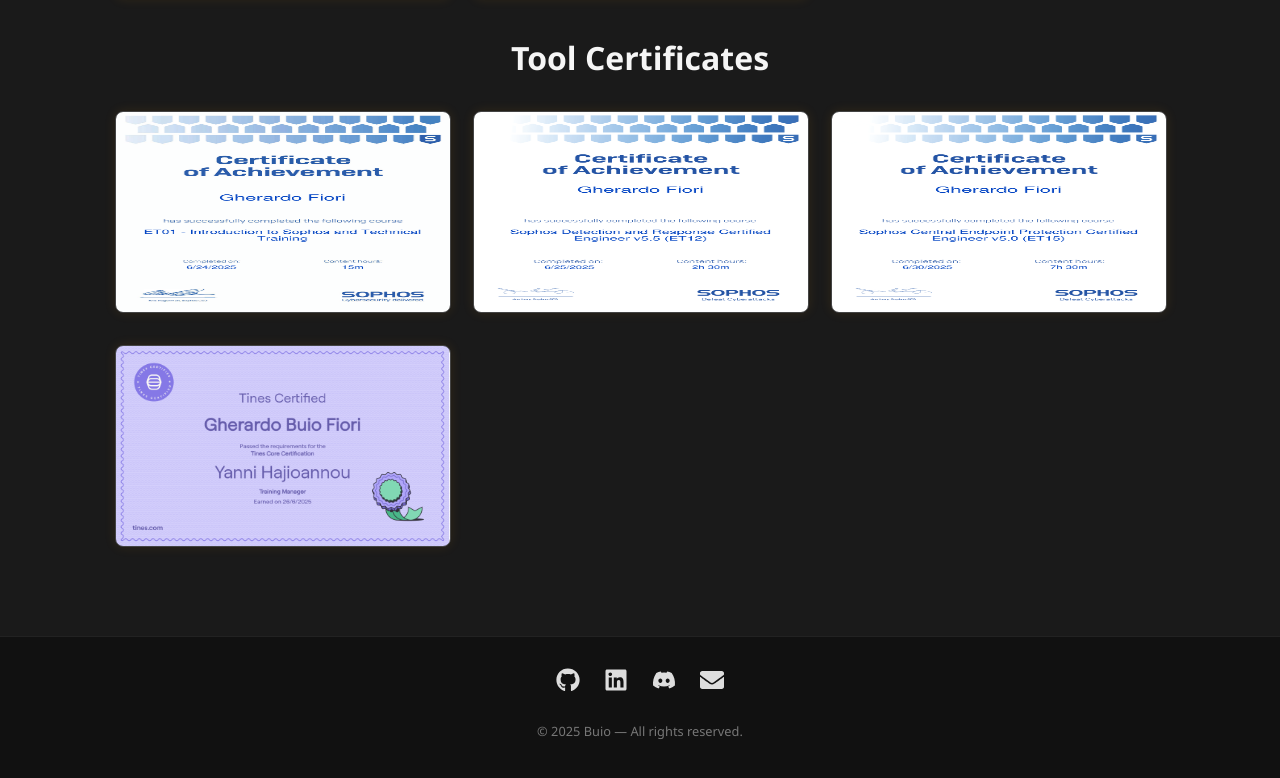
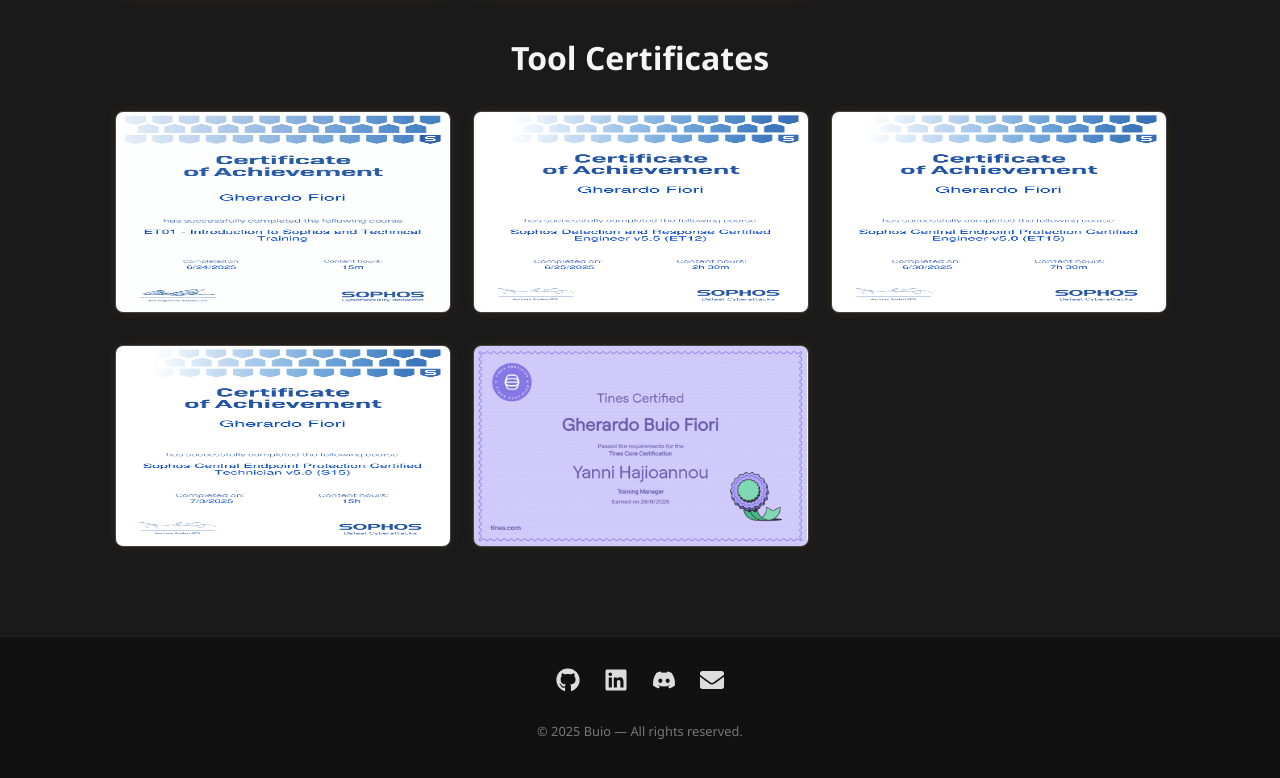
Before and after one commit to GherardoFiori/Buio.me, a React (Create React App) app: page /about in a window 1280 px wide. Shown: the part 3143-3921 px from the top of the page. Built offline with nearby package versions, Linux system fonts and the light colour scheme.

Commit message:
Added Cert Fix

```diff
--- a/src/pages/about.js
+++ b/src/pages/about.js
@@ -5,7 +5,7 @@ const certImages = Array.from({ length: 14 }, (_, i) => ({
   alt: `Certificate ${i + 1}`
 }));
 
-const toolCertImages = Array.from({ length: 4 }, (_, i) => ({
+const toolCertImages = Array.from({ length: 5 }, (_, i) => ({
   src: `/toolcertificate/cert${i + 1}.png`,
   alt: `Certificate ${i + 1}`
 }));
```
Also changed, not shown: public/toolcertificate/cert4.png, public/toolcertificate/cert5.png.
